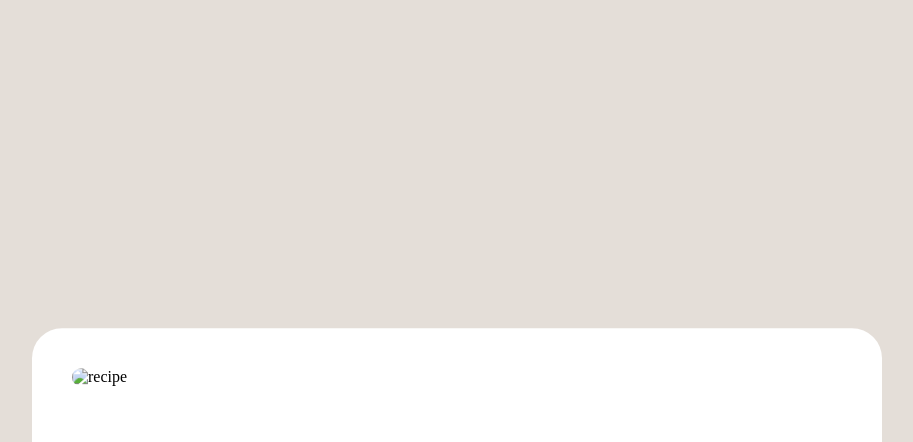
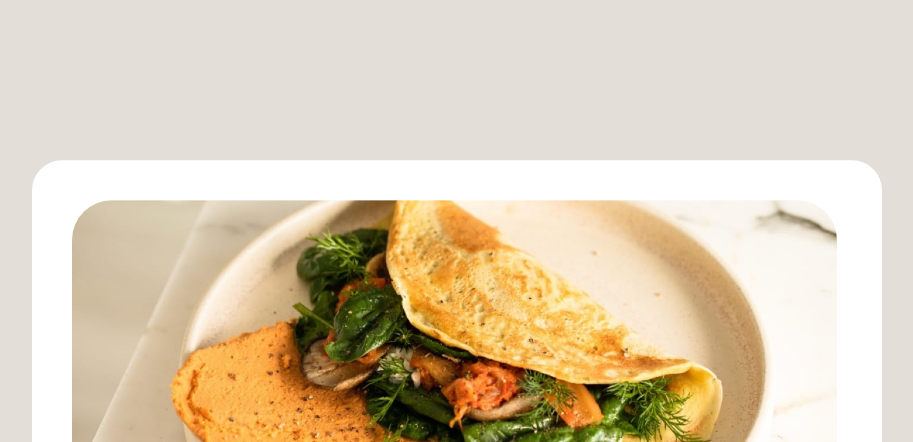
Before and after one commit to BhargavMarala/recipe-page-main, a plain HTML site: page index.html in a window 1280 px wide. Shown: the top 442 px of the page, without its empty margins (183-1096 px from the left). Drawn offline with Linux system fonts and the light colour scheme.

Commit message:
Update index.html

```diff
--- a/index.html
+++ b/index.html
@@ -11,7 +11,7 @@
 <body>
     <div class="container">
         <div class="maincontent">
-            <img src="../Recipe Page Main/Images/image-omelette.jpeg" alt="recipe">
+            <img src="../Images/image-omelette.jpeg" alt="recipe">
             <h1>Simple Omelette Recipe</h1>
             <p>An easy and quick dish, perfect for any meal. This classic omelette combines beaten eggs cooked
                 to perfection, optionally filled with your choice of cheese, vegetables, or meats.
```
